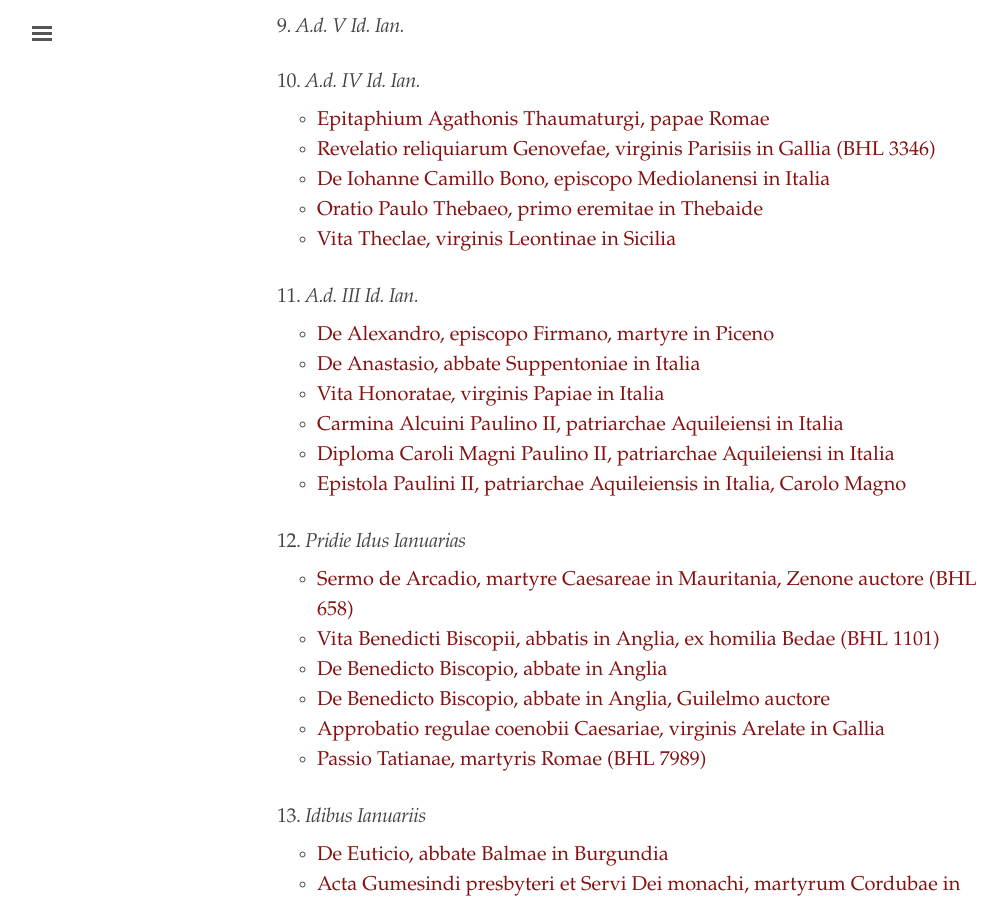
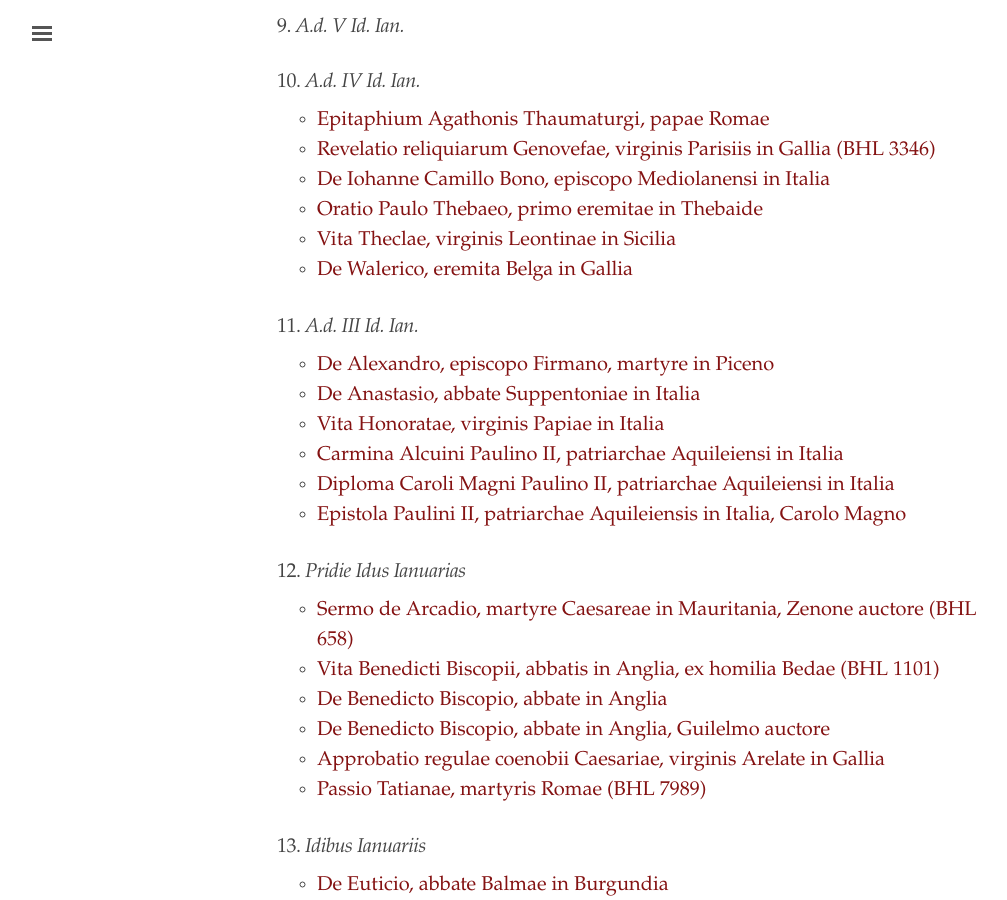
Before and after one commit to cjkoepke1/latin-hagiography, a Jekyll site: the page built from index.md, in a window 1280 px wide and 900 px high, scrolled down 1595 px. Shown: the whole window, without its empty margins (3-1010 px from the left). Built offline with Jekyll 4.4.1, drawn with Linux system fonts in a browser that asks for light colours.

Commit message:
Added De Walerico

```diff
--- a/index.md
+++ b/index.md
@@ -64,6 +64,7 @@ title: "Latin Hagiography"
 - [De Iohanne Camillo Bono, episcopo Mediolanensi in Italia](https://cjkoepke1.github.io/latin-hagiography/texts/de-iohanne-bono/)
 - [Oratio Paulo Thebaeo, primo eremitae in Thebaide](https://cjkoepke1.github.io/latin-hagiography/texts/oratio-paulo-thebaeo/)
 - [Vita Theclae, virginis Leontinae in Sicilia](https://cjkoepke1.github.io/latin-hagiography/texts/vita-theclae-leontinae/)
+- [De Walerico, eremita Belga in Gallia](https://cjkoepke1.github.io/latin-hagiography/texts/de-walerico/)
 
 ### 11. *A.d. III Id. Ian.*
 
```
